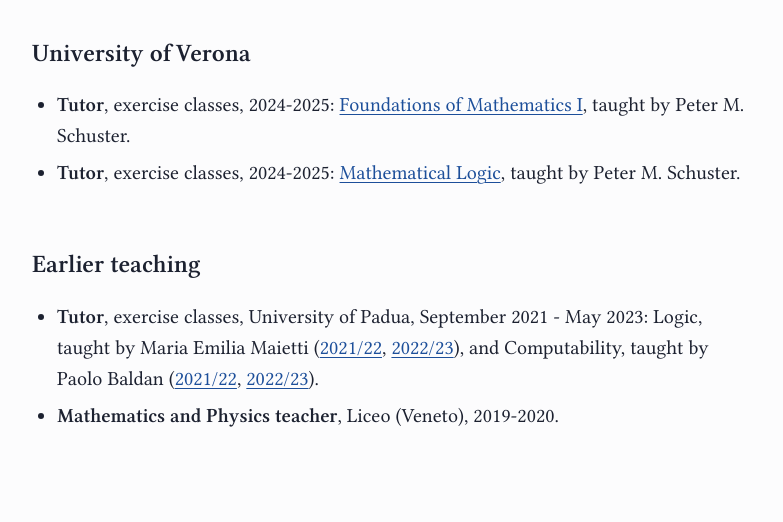
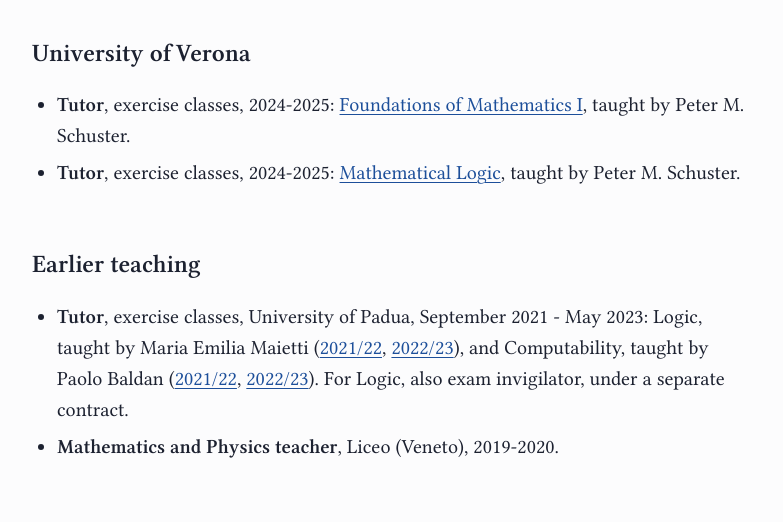
Before and after one commit to eapiova/eapiova.github.io, a plain HTML site: page teaching.html in a window 1280 px wide. Shown: the part 267-789 px from the top of the page, without its empty margins (323-1106 px from the left). Drawn offline with Linux system fonts and the light colour scheme.

Commit message:
Publish academic site

```diff
--- a/teaching.html
+++ b/teaching.html
@@ -43,7 +43,7 @@
     </ul>
     <h2 id="earlier-teaching">Earlier teaching</h2>
     <ul>
-    <li><strong>Tutor</strong>, exercise classes, University of Padua, September 2021 - May 2023: Logic, taught by Maria Emilia Maietti (<a href="https://www.math.unipd.it/~maietti/lez22.html">2021/22</a>, <a href="https://www.math.unipd.it/~maietti/lez23.html">2022/23</a>), and Computability, taught by Paolo Baldan (<a href="https://web.archive.org/web/20220523022657/http://www.math.unipd.it/~baldan/Computability/">2021/22</a>, <a href="https://web.archive.org/web/20230206040340/http://www.math.unipd.it/~baldan/Computability/">2022/23</a>).</li>
+    <li><strong>Tutor</strong>, exercise classes, University of Padua, September 2021 - May 2023: Logic, taught by Maria Emilia Maietti (<a href="https://www.math.unipd.it/~maietti/lez22.html">2021/22</a>, <a href="https://www.math.unipd.it/~maietti/lez23.html">2022/23</a>), and Computability, taught by Paolo Baldan (<a href="https://web.archive.org/web/20220523022657/http://www.math.unipd.it/~baldan/Computability/">2021/22</a>, <a href="https://web.archive.org/web/20230206040340/http://www.math.unipd.it/~baldan/Computability/">2022/23</a>). For Logic, also exam invigilator, under a separate contract.</li>
     <li><strong>Mathematics and Physics teacher</strong>, Liceo (Veneto), 2019-2020.</li>
     </ul>
   </main>
```
Also changed, not shown: agda/cv.html (+1 -0 lines), agda/teaching.html (+1 -1 lines), cv.html (+1 -0 lines).
